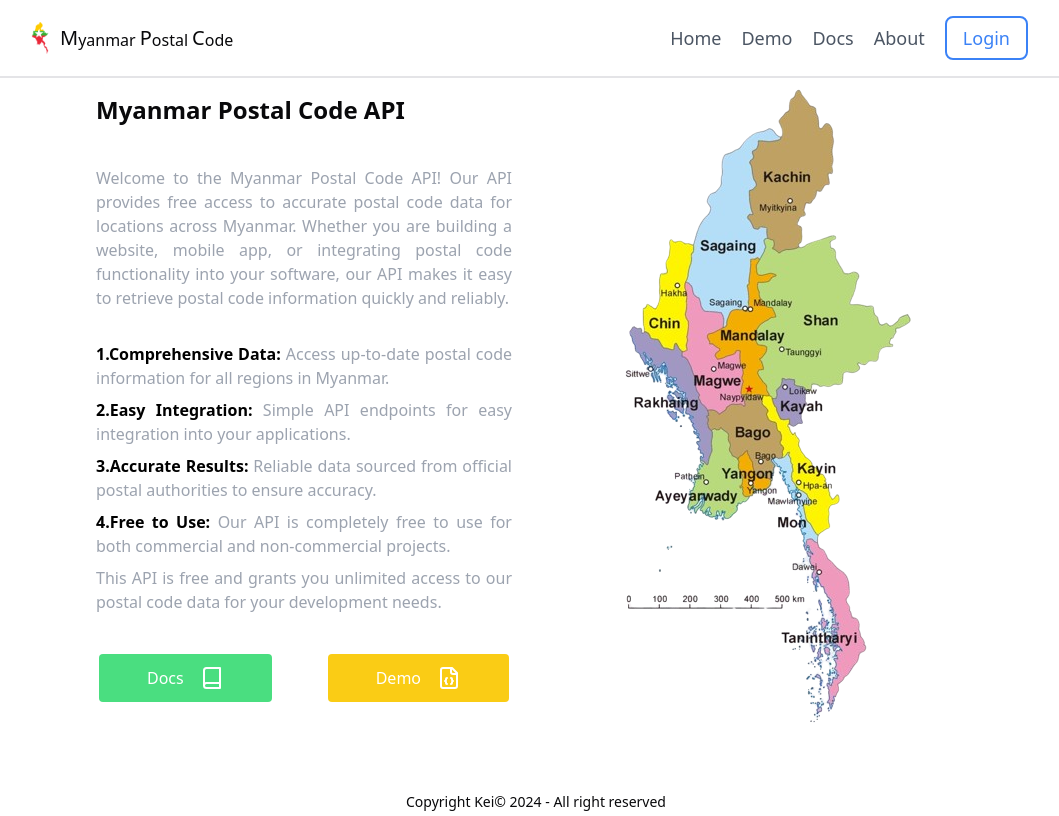
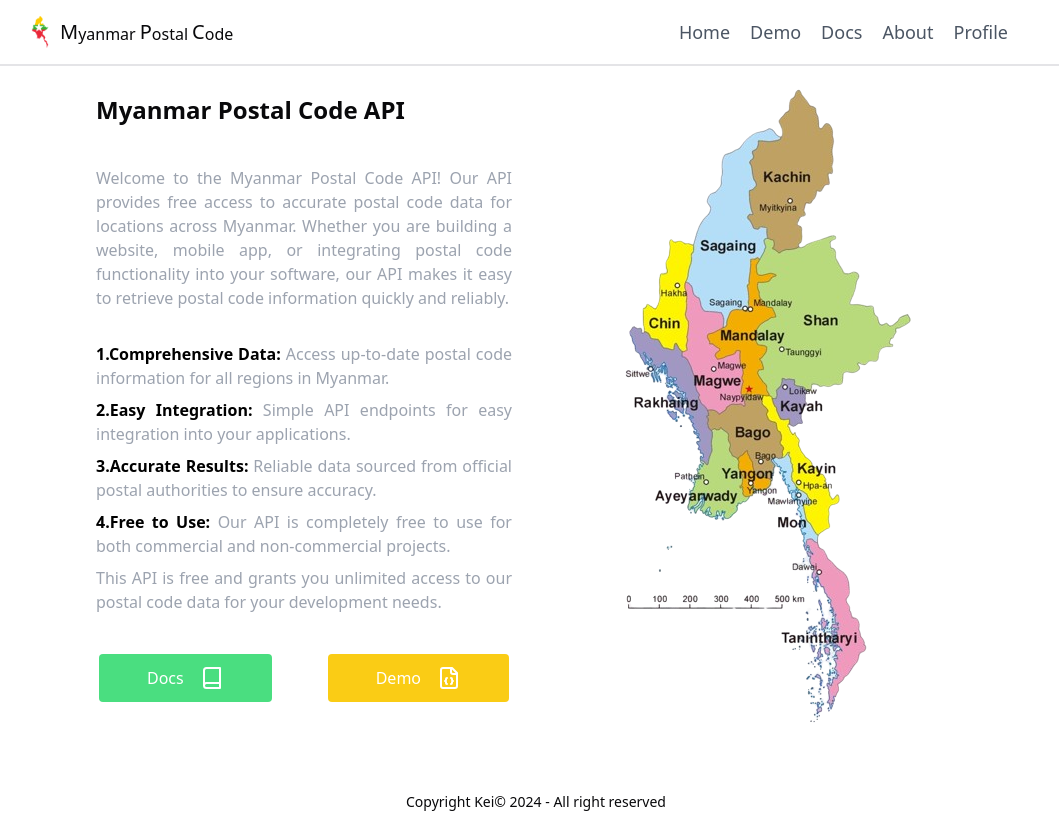
Before and after one commit to nainglinthant111/Postal-Code-Myanmar-org, a Next.js app: page / in a window 1280 px wide. Shown: the whole page, without its empty margins (104-1163 px from the left). Built offline with nearby package versions, Linux system fonts and the light colour scheme.

Commit message:
fix:handle validation and update ui

```diff
--- a/src/app/components/Provider.tsx
+++ b/src/app/components/Provider.tsx
@@ -8,7 +8,7 @@ import { usePathname } from "next/navigation";
 
 const Providers = ({ children }: PropsWithChildren<{}>) => {
   const [display, setDisplay] = useState(false);
-  const [isAuthenticated, setIsAuthenticated] = useState(false);
+  const [isAuthenticated, setIsAuthenticated] = useState(true);
   const pathname = usePathname();
 
   const toggleDisplay = () => {
```
